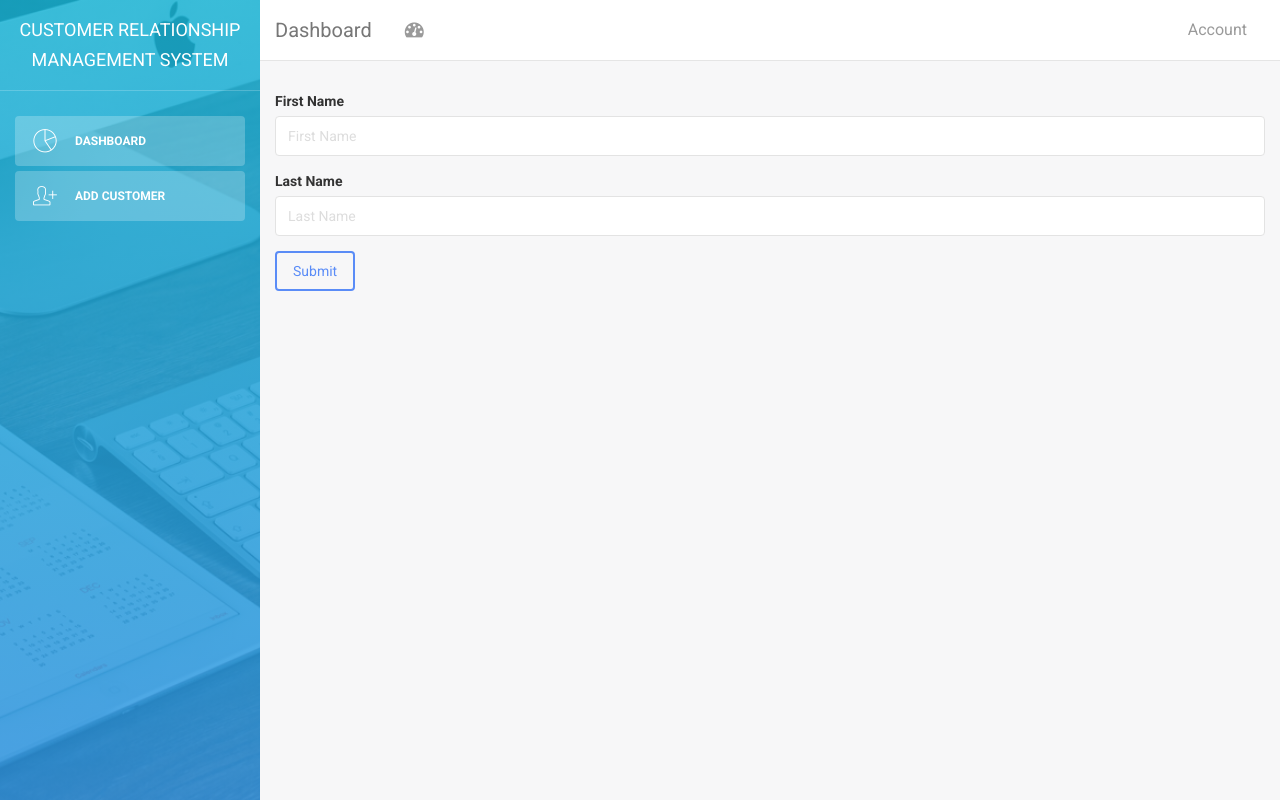
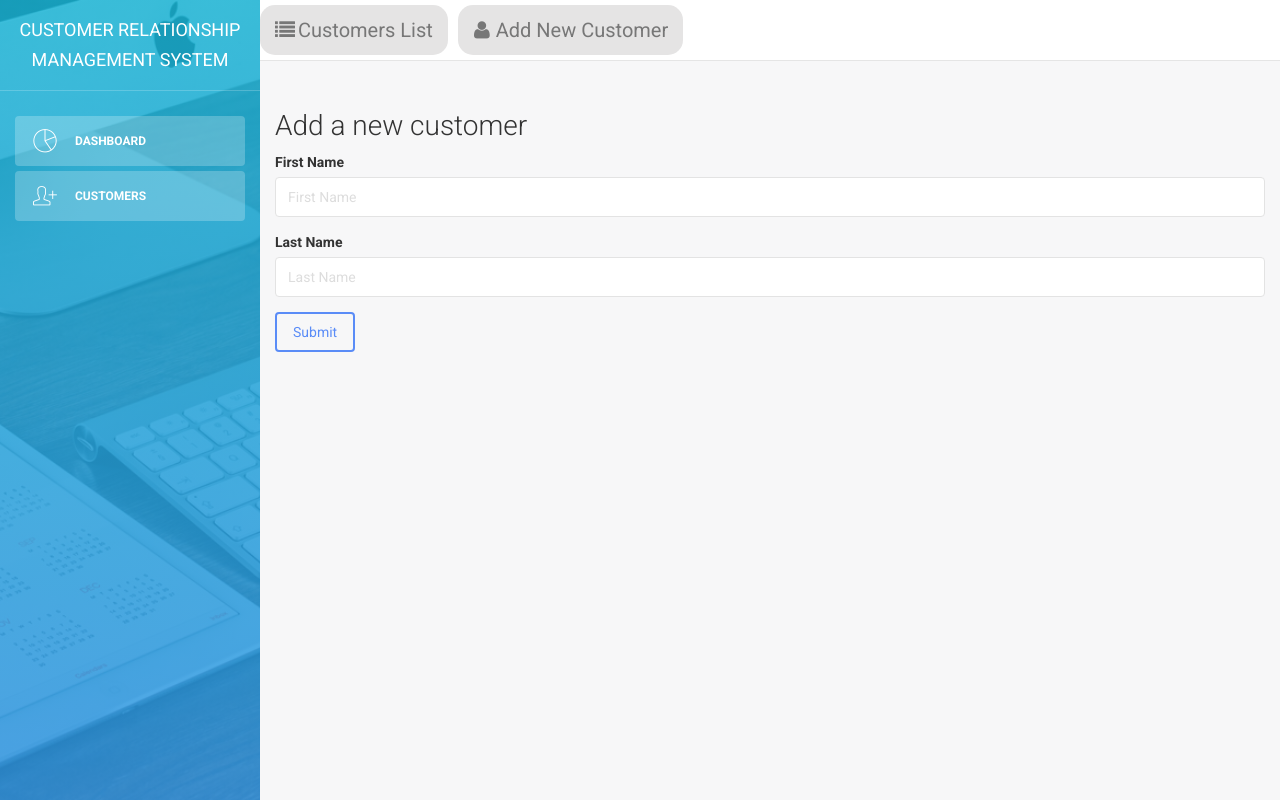
Before and after one commit to dvirsofer/CRMProject, a PHP site: page /xe/add_new_customer.php in a window 1280 px wide. Run offline with PHP 8.4, Linux system fonts and the light colour scheme; some libraries are stand-ins or nearby versions.

Commit message:
Add customers functionality.

```diff
--- a/add_new_customer.php
+++ b/add_new_customer.php
@@ -2,8 +2,8 @@
 
 @session_start();
 
+@require_once('help_functions.php');
 @require_once('database/Customer.php');
-
 
 $err = '';
 $success = '';
@@ -34,12 +34,13 @@ if ($_SERVER["REQUEST_METHOD"] == "POST") {
 
     <div class="main-panel">
 
-        <?php include_once('parts/nav.php'); ?>
+        <?php include_once('parts/nav_customer.php'); ?>
 
         <div class="content">
             <div class="container-fluid">
                 <div class="row">
                 <!-- Main content start here -->
+                    <h3>Add a new customer</h3>
 
                     <?php if(!empty($err)) { ?>
                         <div class="alert alert-danger" role="alert">
--- a/assets/css/light-bootstrap-dashboard.css
+++ b/assets/css/light-bootstrap-dashboard.css
@@ -1371,9 +1371,11 @@ body > .navbar-collapse[data-color="purple"]:after {
 }
 .navbar .navbar-brand {
   font-weight: 400;
-  margin: 5px 0px;
+  margin: 5px 25px;
   padding: 15px 15px;
   font-size: 20px;
+  background: #E5E4E4;
+  border-radius: 15px;
 }
 .navbar .navbar-nav > li > a {
   padding: 10px 15px;
--- a/database/Customer.php
+++ b/database/Customer.php
@@ -11,7 +11,8 @@ class Customer {
 	 * @param $last_name
 	 * @return string errors if found any
 	 */
-	public static function testNewCustomer($first_name, $last_name) {
+	public static function testNewCustomer($first_name, $last_name)
+	{
 		$err = '';
 		if ((empty($first_name)) || (empty($last_name))) {
 			$err = "Please fill in all the form";
@@ -32,7 +33,8 @@ class Customer {
 	/**
 	 * Insert new customer details
 	 */
-	public static function insertCustomer($first_name, $last_name) {
+	public static function insertCustomer($first_name, $last_name)
+	{
 		$db = new Database();
 		$q = "begin insert_customer(:cfirst_name, :clast_name); end;";
 		$stid = $db->parseQuery($q);
@@ -40,6 +42,14 @@ class Customer {
 		oci_bind_by_name($stid, ':clast_name', $last_name);
 		$r = oci_execute($stid);  // executes and commits
 		return $r;
+	}
+
+	public static function getCustomersList()
+	{
+		$db = new Database();
+		$q = "select * from table(get_customers(1,99999))";
+		$result = $db->fetchAll($q);
+		return $result;
 	}
 
 
--- a/database/Database.php
+++ b/database/Database.php
@@ -43,6 +43,25 @@ class Database {
 		return $result;
 	}
 
+	public function fetchAll($q)
+	{
+		$stid = oci_parse($this->_dbh, $q);
+		oci_execute($stid);
+		// get results
+		oci_fetch_all($stid, $result);
+
+		$keys = array_keys($result);
+		$objectsArray = array();
+
+		for ($i=0; $i < count($result[$keys[0]]); $i++) {
+			foreach($keys as $key) {
+				$objectsArray[$i]->$key = $result[$key][$i];
+			}
+		}
+
+		return $objectsArray;
+	}
+
 	public function parseQuery($q) {
 		$stid = oci_parse($this->_dbh, $q);
 		return $stid;
--- /dev/null
+++ b/parts/nav_customer.php
@@ -0,0 +1,14 @@
+<nav class="navbar navbar-default navbar-fixed">
+    <div class="container-fluid">
+        <div class="navbar-header">
+            <button type="button" class="navbar-toggle" data-toggle="collapse">
+                <span class="sr-only">Toggle navigation</span>
+                <span class="icon-bar"></span>
+                <span class="icon-bar"></span>
+                <span class="icon-bar"></span>
+            </button>
+            <a class="navbar-brand" href="customers_list.php"><i class="fa fa-list"></i> Customers List</a>
+            <a class="navbar-brand" href="add_new_customer.php"><i class="fa fa-user"></i> Add New Customer</a>
+        </div>
+    </div>
+</nav>
--- a/parts/sidebar.php
+++ b/parts/sidebar.php
@@ -24,7 +24,7 @@
             <li class="active">
                 <a href="add_new_customer.php">
                     <i class="pe-7s-add-user"></i>
-                    <p>Add Customer</p>
+                    <p>Customers</p>
                 </a>
             </li>
         </ul>
```
Also changed, not shown: customers_list.php (added, +56 -0 lines).
